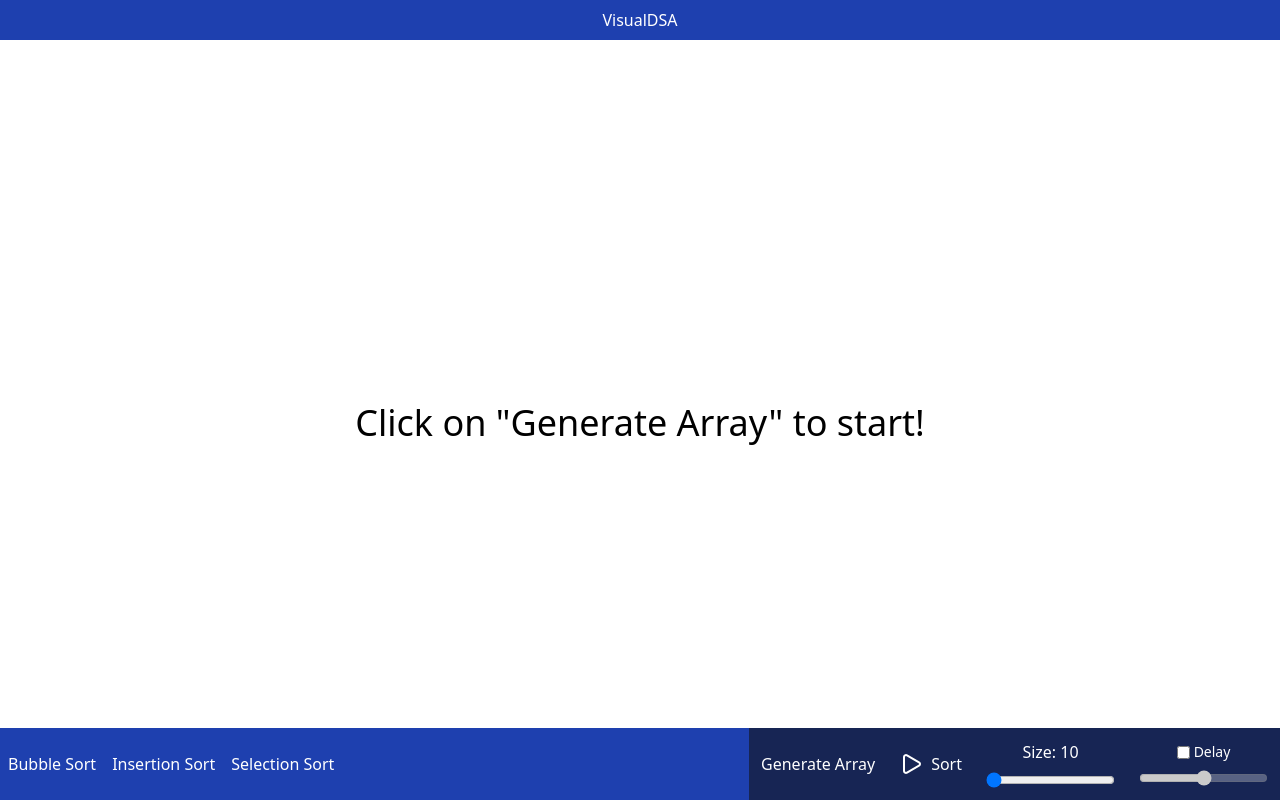
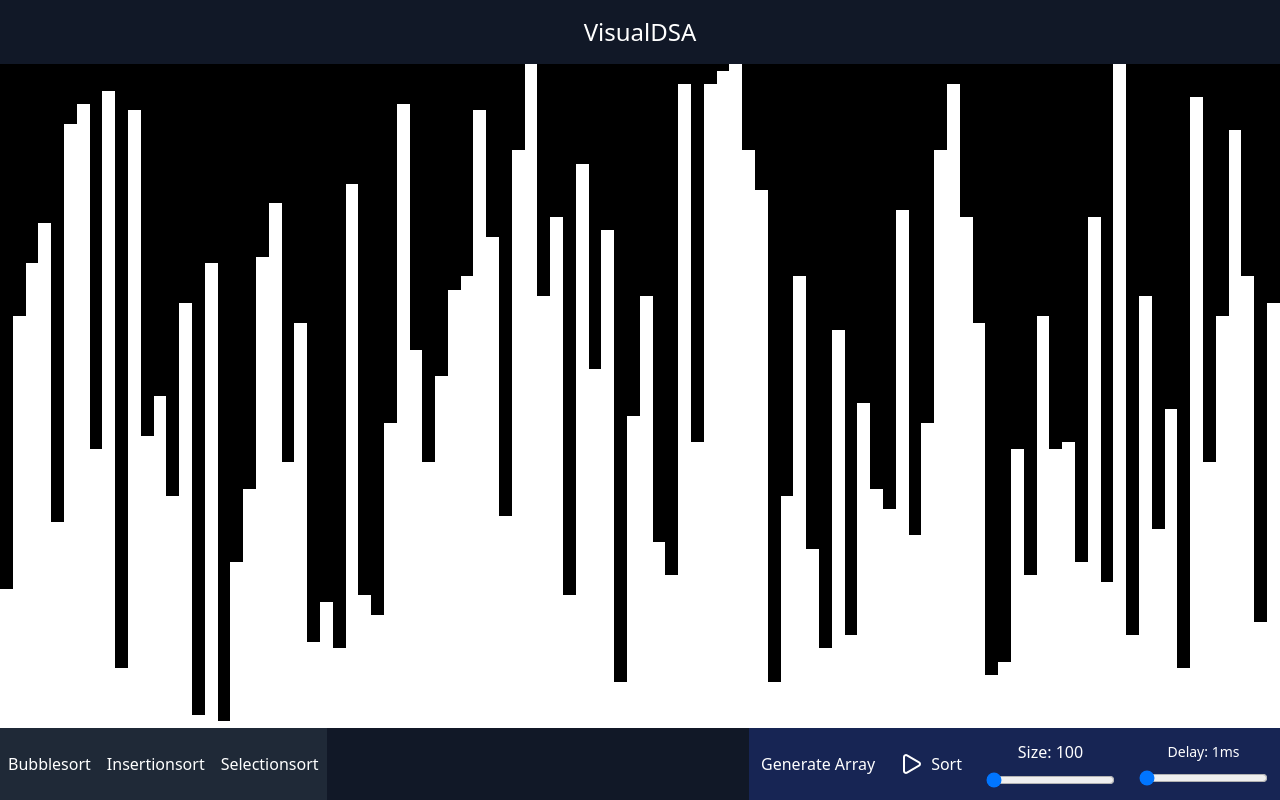
Before and after one commit to Davidtozz/VisualDSA, a SvelteKit app: page / in a window 1280 px wide. Built offline with nearby package versions, Linux system fonts and the light colour scheme.

Commit message:
Optimized source and controls

```diff
--- a/src/lib/algorithms/sort.ts
+++ b/src/lib/algorithms/sort.ts
@@ -1,4 +1,3 @@
-import { DEFAULT_ANIMATION_DELAY } from "$lib/constants";
 import { writable, get } from "svelte/store";
 import { arrayStore, delayStore, visualizerFlags } from "$lib/stores";
 
@@ -90,4 +89,8 @@ function resetFlags() {
     visualizerFlags.sorting = false
 }
 
-export default { bubbleSort, insertionSort, selectionSort};
+export default {
+    "bubblesort": bubbleSort,
+    "insertionsort" : insertionSort,
+    "selectionsort" : selectionSort
+};
--- a/src/lib/constants.ts
+++ b/src/lib/constants.ts
@@ -1,2 +1,2 @@
-export const DEFAULT_ARRAY_SIZE = 10;
+export const DEFAULT_ARRAY_SIZE = 100;
 export const DEFAULT_ANIMATION_DELAY = 1;
--- a/src/lib/stores.ts
+++ b/src/lib/stores.ts
@@ -1,5 +1,5 @@
-import { type Writable } from "svelte/store";
-import { get, writable } from "svelte/store";
+import { get, writable, type Writable } from "svelte/store";
+import { randomNumber } from "./utils";
 
 function createArrayStore() {
 
@@ -114,15 +114,12 @@ function createVisualizerFlagStore() {
 }
 
 function createDelayStore() {
-    const { subscribe, set, update } = writable<number | null>(null);
+    const { subscribe, set, update } = writable<number>(1);
 
     return {
         subscribe,
         update,
-        set,
-        set delay(ms: number | null) {
-            set(ms);
-        }
+        set
     }
 }
 
--- /dev/null
+++ b/src/lib/utils.ts
@@ -0,0 +1,7 @@
+export function randomNumber(from: number, to: number) {
+    return Math.floor(Math.random() * (to - from + 1) + from);
+}
+
+export function capitalizeFirstLetter(str: string): string {
+    return str.charAt(0).toUpperCase() + str.slice(1);
+}
--- a/src/routes/+page.svelte
+++ b/src/routes/+page.svelte
@@ -2,53 +2,41 @@
     import { Play, StopCircle } from 'lucide-svelte'
     import { bubbleSort, insertionSort, selectionSort } from '$lib/algorithms/sort'
     import { arrayStore, delayStore, visualizerFlags  } from '$lib/stores';
-    import { DEFAULT_ARRAY_SIZE } from '$lib/constants';
+    import { DEFAULT_ANIMATION_DELAY, DEFAULT_ARRAY_SIZE } from '$lib/constants';
+	import { capitalizeFirstLetter, randomNumber } from '$lib/utils';
+    import sorts from '$lib/algorithms/sort'
+	import { onMount } from 'svelte';
 
-    //TODO: Delay slider
-    let size = DEFAULT_ARRAY_SIZE;
-    let shouldUseDelay = false;
+    onMount(() => {
+        size = DEFAULT_ARRAY_SIZE;
+        generateArray();
+    });
 
-    $: if(!shouldUseDelay) {
-        $delayStore = null;
-    } else {
-        $delayStore = 0;
-    }
-
+    let size: number;
     let selectedAlgorithm: string = "";
-
-    $: bubblesortSelected = selectedAlgorithm === "bubblesort";
-    $: insertionsortSelected = selectedAlgorithm === "insertionsort";
-    $: selectionsortSelected = selectedAlgorithm === "selectionsort";
-
 
     function generateArray() {
         $visualizerFlags.sorted = false;
-        $arrayStore = [];
-        for (let i = 0; i < size; i++) {
-            $arrayStore.push(Math.floor(Math.random() * 100) + 1);
+        arrayStore.clear();
+        if($arrayStore.length === 0) {
+            for(let i = 0; i < size; i++) {
+                $arrayStore[i] = randomNumber(1, 100);
+            }
+            return;
         }
         console.log($arrayStore);
     }
 
-    function sort() {
-        switch(selectedAlgorithm) {
-            case "bubblesort":
-                bubbleSort();
-                break;
-            case "insertionsort":
-                insertionSort();
-                break;
-            case "selectionsort":
-                selectionSort();
-                break;
-            default:
-                alert("Please select an algorithm");
+    function resizeArray() {
+        if (size > $arrayStore.length) {
+            for(let i = $arrayStore.length - 1; i < size; i++) {
+                $arrayStore.push(randomNumber(1, 100));
+            }
         }
+        if (size < $arrayStore.length) $arrayStore = $arrayStore.slice(0, size);
     }
 
-    function computeHeight(value: number, max: number) {
-        return (value / max) * 100;
-    }
+    function sort() { sorts[selectedAlgorithm]() }
 
     function stop() {
         console.log("Stop requested: ", $visualizerFlags.stopRequested);
@@ -56,42 +44,32 @@
     }
 </script>
 
-<main class="h-dvh flex flex-col overflow-auto">
-    <nav class="flex-1">
-        <h1 class="bg-blue-800 text-white text-center p-2">VisualDSA</h1>
+<main class="h-dvh flex flex-col overflow-auto bg-black">
+    <nav class="h-fit bg-gray-900 p-2">
+        <h1 class=" text-white text-center p-2 text-2xl">VisualDSA</h1>
     </nav>
-    <section class="flex-[5] flex items-end gap-1 p-2 self-stretch">
-        {#if $arrayStore.length === 0}
-            <h1 class="text-black flex-1 self-center text-center text-4xl">Click on "Generate Array" to start!</h1>
-        {/if}
-        {#each $arrayStore as number}
-            <div id={String(number)} class="bg-green-500 flex-1 flex text-center min-w-0" style="height: {computeHeight(number, Math.max(...$arrayStore))}%">
-                <p class="flex-1 text-white" hidden={size > 69}>{number}</p>
+    <section class="flex-[5] flex items-end self-stretch overflow-hidden ">
+        {#each $arrayStore as number, i}
+            <div id={String(i)} class="bg-white flex-1 flex text-center min-w-0" style="height: {(number / Math.max(...$arrayStore)) * 100}%">
+                <p class="flex-1 text-black" hidden={size > 69}>{number}</p>
             </div>
         {/each}
-
     </section>
-    <footer class=" bg-blue-800 flex flex-row justify-between">
+    <footer class=" bg-gray-900 flex flex-row justify-between">
         <!-- Algorithm selection -->
         <div class="flex">
-            <label class="flex items-center justify-center {bubblesortSelected ? "bg-blue-500" : "bg-blue-800"}  hover:bg-blue-500 text-white p-2 cursor-pointer">
-                Bubble Sort
-                <input type="radio" bind:group={selectedAlgorithm} class="appearance-none" name="alg" value="bubblesort" />
-            </label>
-            <label class="flex items-center justify-center {insertionsortSelected ? "bg-blue-500" : "bg-blue-800"}  text-center hover:bg-blue-500 text-white p-2 cursor-pointer">
-                Insertion Sort
-                <input type="radio" bind:group={selectedAlgorithm} class="appearance-none" name="alg" value="insertionsort" />
-            </label>
-            <label class="flex items-center justify-center {selectionsortSelected ? "bg-blue-500" : "bg-blue-800"}   text-center hover:bg-blue-500  text-white p-2 cursor-pointer">
-                Selection Sort
-                <input type="radio" bind:group={selectedAlgorithm} class="appearance-none" on:click={alert} name="alg" value="selectionsort" />
-            </label>
-
+            {#each Object.keys(sorts) as algorithm}
+                <div class="flex items-center bg-gray-800 hover:bg-blue-500">
+                    <input type="radio" bind:group={selectedAlgorithm} class="peer" name="sort" value={algorithm} id={algorithm} hidden/>
+                    <label for={algorithm} class="flex-1 flex peer-checked:bg-blue-500 text-white p-2 cursor-pointer h-full items-center" >
+                        {capitalizeFirstLetter(algorithm)}
+                    </label>
+                </div>
+            {/each}
         </div>
 
         <!-- controls -->
         <div class="flex text-white">
-            <p>{selectedAlgorithm}</p>
             <button on:click={generateArray} class="flex flex-row items-center justify-center p-3 bg-blue-950 hover:bg-blue-700 text-white gap-2">
                 Generate Array
             </button>
@@ -101,25 +79,21 @@
                 </button>
                 {:else}
                 <button class="flex flex-row items-center justify-center p-3 bg-blue-950 hover:bg-blue-700 text-white gap-2" on:click={sort}>
+
                     <Play /> Sort
                 </button>
             {/if}
             <label class="flex flex-col items-center justify-center p-3 bg-blue-950 text-white gap-2">
-                {"Size: " + size}
-                <input type="range" min="10" max="100" step="10" bind:value={size} on:input={generateArray} disabled={$visualizerFlags.sorting}/>
+                Size: {size}
+                <input type="range" min="100" max="1000" step="50" bind:value={size} on:input={resizeArray} disabled={$visualizerFlags.sorting}/>
             </label>
             <label class="flex flex-col items-center justify-center p-3 bg-blue-950 text-white gap-2">
                 <div class="flex gap-1 items-center ">
-                    <input type="checkbox" name="delay" bind:value={shouldUseDelay}>
                     <p class="text-sm flex items-center">
-                        {#if !shouldUseDelay}
-                            Delay
-                        {:else}
-                            Delay: {$delayStore ?? 0}ms
-                        {/if}
+                        Delay: {$delayStore}ms
                     </p>
                 </div>
-                <input type="range"  max="100" step="2" min="0" bind:value={$delayStore}  disabled={!shouldUseDelay}/>
+                <input type="range"  max="100" step="5" min={DEFAULT_ANIMATION_DELAY} bind:value={$delayStore}/>
             </label>
         </div>
     </footer>
```
